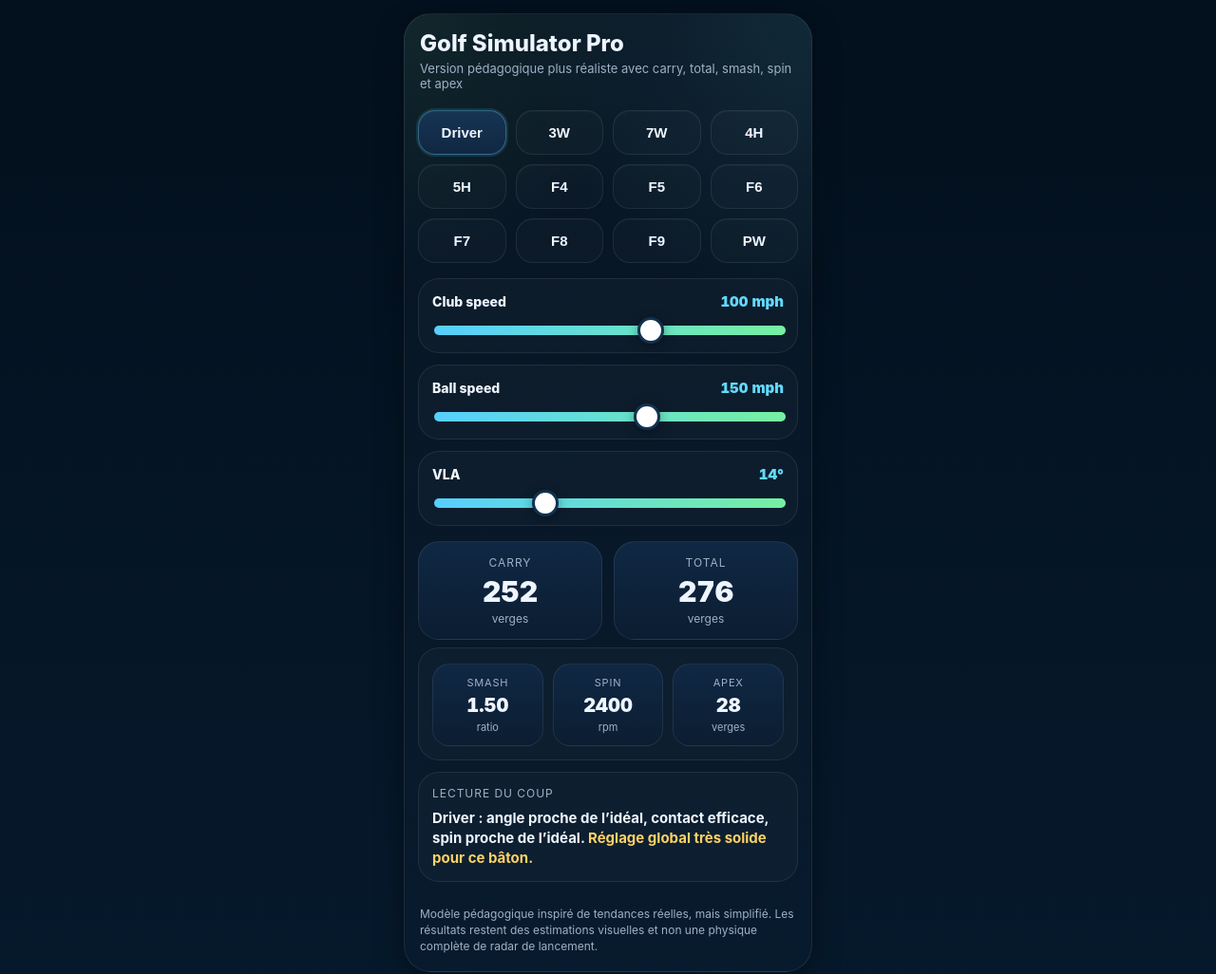
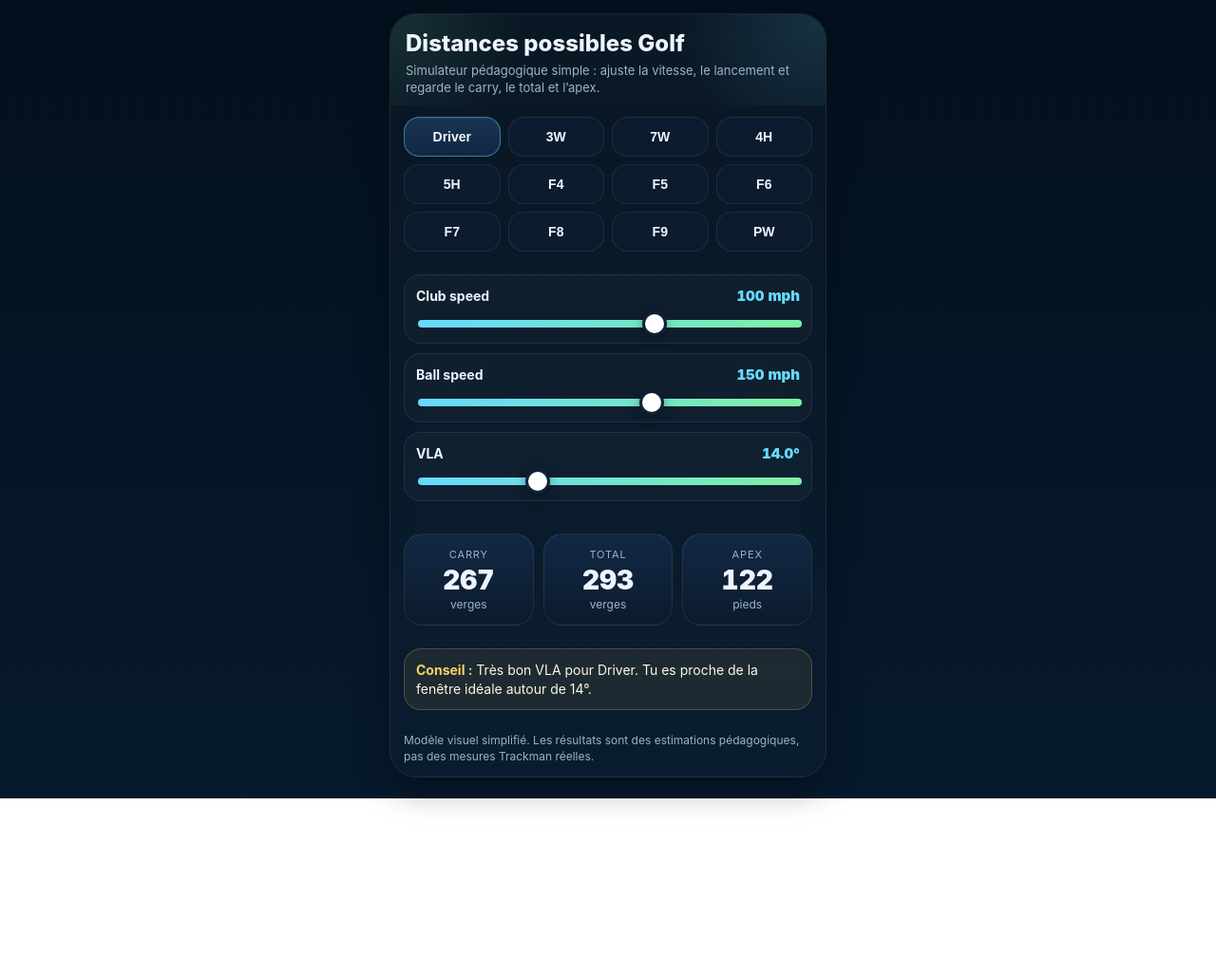
Before and after one commit to LDJ23/Distances-possibles-Golf, a plain HTML site: page index.html in a window 1280 px wide. Shown: the whole page at 95% size. After the commit the page ends 841 px from the top, so only its background shows below. Drawn offline with Linux system fonts and the light colour scheme.

Commit message:
Update golf simulator HTML structure and styles

```diff
--- a/index.html
+++ b/index.html
@@ -3,274 +3,245 @@
 <head>
   <meta charset="UTF-8" />
   <meta name="viewport" content="width=device-width, initial-scale=1, viewport-fit=cover" />
-  <title>Golf Simulator Pro</title>
+  <title>Distances possibles Golf</title>
   <style>
     :root{
       --bg1:#03101d;
-      --bg2:#06192c;
-      --card:#0b1d31;
-      --card2:#102844;
+      --bg2:#071a2d;
+      --card:#0c1b2d;
+      --card2:#112844;
       --line:rgba(255,255,255,.08);
       --text:#eef5ff;
-      --muted:#9db1c7;
-      --accent:#61dafb;
-      --accent2:#7cf29a;
+      --muted:#9cb3c9;
+      --accent:#66d9ff;
+      --accent2:#7ef0a3;
       --warn:#ffd166;
-      --shadow:0 10px 30px rgba(0,0,0,.35);
       --radius:22px;
+      --shadow:0 14px 34px rgba(0,0,0,.34);
     }
 
     *{box-sizing:border-box}
+
     html,body{
       margin:0;
       padding:0;
       background:linear-gradient(180deg,var(--bg1),var(--bg2));
       color:var(--text);
       font-family:-apple-system,BlinkMacSystemFont,"SF Pro Display","Segoe UI",Roboto,Helvetica,Arial,sans-serif;
-      -webkit-font-smoothing:antialiased;
+      min-height:100%;
     }
 
     body{
-      min-height:100vh;
       padding:14px 14px calc(22px + env(safe-area-inset-bottom));
     }
 
-    .wrap{
-      max-width:430px;
+    .app{
+      max-width:460px;
       margin:0 auto;
     }
 
     .panel{
-      background:
-        radial-gradient(circle at top right, rgba(97,218,251,.10), transparent 28%),
-        radial-gradient(circle at top left, rgba(124,242,154,.08), transparent 24%),
-        linear-gradient(180deg, rgba(255,255,255,.025), rgba(255,255,255,.01));
+      background:linear-gradient(180deg,rgba(255,255,255,.03),rgba(255,255,255,.015));
       border:1px solid var(--line);
       border-radius:28px;
       overflow:hidden;
       box-shadow:var(--shadow);
+      backdrop-filter:blur(10px);
     }
 
-    .top{
+    .header{
       padding:16px 16px 10px;
+      background:
+        radial-gradient(circle at top right, rgba(102,217,255,.15), transparent 34%),
+        radial-gradient(circle at top left, rgba(126,240,163,.12), transparent 30%);
     }
 
-    h1{
-      margin:0 0 4px;
+    .title{
+      margin:0;
       font-size:24px;
       font-weight:800;
     }
 
-    .subtitle{
-      margin:0;
+    .sub{
+      margin:6px 0 0;
       font-size:13px;
       color:var(--muted);
+      line-height:1.35;
+    }
+
+    .section{
+      padding:12px 14px;
     }
 
     .club-grid{
       display:grid;
       grid-template-columns:repeat(4,1fr);
-      gap:10px;
-      padding:10px 14px 8px;
+      gap:8px;
     }
 
     .club-btn{
-      appearance:none;
       border:none;
-      border-radius:18px;
-      padding:14px 8px;
-      background:rgba(255,255,255,.02);
+      border-radius:16px;
+      padding:12px 8px;
+      background:var(--card);
       color:var(--text);
       border:1px solid var(--line);
+      font-size:14px;
       font-weight:800;
-      font-size:15px;
-      box-shadow:inset 0 1px 0 rgba(255,255,255,.03);
+      cursor:pointer;
     }
 
     .club-btn.active{
-      background:linear-gradient(180deg,#173454,#102742);
-      border-color:rgba(97,218,251,.35);
-      outline:2px solid rgba(97,218,251,.12);
+      background:linear-gradient(180deg,#183452,#112844);
+      border-color:rgba(102,217,255,.45);
+      box-shadow:inset 0 1px 0 rgba(255,255,255,.05);
     }
 
-    .section{
-      padding:8px 14px 0;
-    }
-
-    .slider-card, .info-card, .status-card{
+    .card{
       background:rgba(255,255,255,.025);
       border:1px solid var(--line);
-      border-radius:22px;
-      padding:14px;
-      margin-bottom:12px;
+      border-radius:18px;
+      padding:12px;
+      margin-bottom:10px;
     }
 
     .row{
       display:flex;
+      align-items:center;
       justify-content:space-between;
-      align-items:center;
-      gap:10px;
-      margin-bottom:10px;
+      gap:8px;
+      margin-bottom:8px;
     }
 
     .label{
       font-size:14px;
-      font-weight:800;
+      font-weight:700;
     }
 
     .value{
       font-size:15px;
       font-weight:900;
       color:var(--accent);
-      min-width:80px;
+      font-variant-numeric:tabular-nums;
       text-align:right;
-      font-variant-numeric:tabular-nums;
+      min-width:88px;
     }
 
     input[type="range"]{
       width:100%;
       appearance:none;
       -webkit-appearance:none;
-      height:10px;
+      height:8px;
       border-radius:999px;
-      background:linear-gradient(90deg,#56cfff,#76f0a1);
+      background:linear-gradient(90deg,var(--accent),var(--accent2));
       outline:none;
     }
 
     input[type="range"]::-webkit-slider-thumb{
       -webkit-appearance:none;
       appearance:none;
-      width:28px;
-      height:28px;
+      width:26px;
+      height:26px;
       border-radius:50%;
       background:#fff;
-      border:3px solid #113150;
+      border:3px solid #0d2238;
       box-shadow:0 2px 12px rgba(0,0,0,.35);
+      cursor:pointer;
     }
 
     input[type="range"]::-moz-range-thumb{
-      width:28px;
-      height:28px;
+      width:26px;
+      height:26px;
       border-radius:50%;
       background:#fff;
-      border:3px solid #113150;
+      border:3px solid #0d2238;
+      box-shadow:0 2px 12px rgba(0,0,0,.35);
+      cursor:pointer;
     }
 
     .metrics{
       display:grid;
-      grid-template-columns:1fr 1fr;
-      gap:12px;
-      padding:4px 14px 0;
+      grid-template-columns:repeat(3,1fr);
+      gap:10px;
     }
 
     .metric{
       background:linear-gradient(180deg,var(--card2),var(--card));
       border:1px solid var(--line);
-      border-radius:22px;
-      padding:14px 12px;
+      border-radius:20px;
+      padding:14px 10px;
       text-align:center;
     }
 
-    .metric .k{
+    .metric-k{
+      font-size:11px;
       color:var(--muted);
-      font-size:12px;
+      text-transform:uppercase;
       letter-spacing:.08em;
-      text-transform:uppercase;
-      margin-bottom:8px;
+      margin-bottom:6px;
     }
 
-    .metric .v{
-      font-size:30px;
+    .metric-v{
+      font-size:28px;
       font-weight:900;
       line-height:1;
       font-variant-numeric:tabular-nums;
     }
 
-    .metric .u{
-      margin-top:6px;
+    .metric-u{
       font-size:12px;
       color:var(--muted);
+      margin-top:4px;
     }
 
-    .mini-grid{
-      display:grid;
-      grid-template-columns:1fr 1fr 1fr;
-      gap:10px;
-      margin-top:2px;
+    .tip{
+      background:rgba(255,209,102,.08);
+      border:1px solid rgba(255,209,102,.22);
+      color:#fff7df;
+      border-radius:18px;
+      padding:12px;
+      line-height:1.4;
+      font-size:14px;
     }
 
-    .mini{
-      background:linear-gradient(180deg,var(--card2),var(--card));
-      border:1px solid var(--line);
-      border-radius:18px;
-      padding:12px 8px;
-      text-align:center;
-    }
-
-    .mini .k{
-      color:var(--muted);
-      font-size:11px;
-      text-transform:uppercase;
-      letter-spacing:.07em;
-      margin-bottom:5px;
-    }
-
-    .mini .v{
-      font-size:20px;
-      font-weight:900;
-      font-variant-numeric:tabular-nums;
-    }
-
-    .mini .u{
-      margin-top:4px;
-      color:var(--muted);
-      font-size:11px;
-    }
-
-    .status-title{
-      font-size:12px;
-      color:var(--muted);
-      text-transform:uppercase;
-      letter-spacing:.08em;
-      margin-bottom:8px;
-    }
-
-    .status-text{
-      font-size:15px;
-      line-height:1.4;
-      font-weight:700;
-    }
-
-    .hint{
+    .tip strong{
       color:var(--warn);
     }
 
-    .footer-note{
-      padding:14px 16px 18px;
+    .small{
       color:var(--muted);
       font-size:12px;
       line-height:1.4;
     }
 
+    .divider{
+      height:1px;
+      background:var(--line);
+      margin:6px 0 0;
+    }
+
     @media (max-width:390px){
       .club-grid{grid-template-columns:repeat(3,1fr)}
-      .metric .v{font-size:26px}
-      .mini .v{font-size:18px}
+      .metrics{grid-template-columns:1fr}
     }
   </style>
 </head>
 <body>
-  <div class="wrap">
+  <div class="app">
     <div class="panel">
-      <div class="top">
-        <h1>Golf Simulator Pro</h1>
-        <p class="subtitle">Version pédagogique plus réaliste avec carry, total, smash, spin et apex</p>
+      <div class="header">
+        <h1 class="title">Distances possibles Golf</h1>
+        <p class="sub">
+          Simulateur pédagogique simple : ajuste la vitesse, le lancement et regarde le carry, le total et l’apex.
+        </p>
       </div>
 
+      <div class="section">
         <div class="club-grid" id="clubGrid"></div>
+      </div>
 
       <div class="section">
-        <div class="slider-card">
+        <div class="card">
           <div class="row">
             <div class="label">Club speed</div>
             <div class="value" id="clubSpeedValue">100 mph</div>
@@ -278,7 +249,7 @@
           <input id="clubSpeed" type="range" min="50" max="130" step="1" value="100" />
         </div>
 
-        <div class="slider-card">
+        <div class="card">
           <div class="row">
             <div class="label">Ball speed</div>
             <div class="value" id="ballSpeedValue">150 mph</div>
@@ -286,75 +257,63 @@
           <input id="ballSpeed" type="range" min="70" max="200" step="1" value="150" />
         </div>
 
-        <div class="slider-card">
+        <div class="card">
           <div class="row">
             <div class="label">VLA</div>
-            <div class="value" id="vlaValue">14°</div>
+            <div class="value" id="vlaValue">14.0°</div>
           </div>
           <input id="vla" type="range" min="5" max="35" step="0.5" value="14" />
         </div>
       </div>
 
+      <div class="section">
         <div class="metrics">
           <div class="metric">
-          <div class="k">Carry</div>
-          <div class="v" id="carryValue">0</div>
-          <div class="u">verges</div>
+            <div class="metric-k">Carry</div>
+            <div class="metric-v" id="carryValue">0</div>
+            <div class="metric-u">verges</div>
           </div>
           <div class="metric">
-          <div class="k">Total</div>
-          <div class="v" id="totalValue">0</div>
-          <div class="u">verges</div>
+            <div class="metric-k">Total</div>
+            <div class="metric-v" id="totalValue">0</div>
+            <div class="metric-u">verges</div>
+          </div>
+          <div class="metric">
+            <div class="metric-k">Apex</div>
+            <div class="metric-v" id="apexValue">0</div>
+            <div class="metric-u">pieds</div>
+          </div>
         </div>
       </div>
 
       <div class="section">
-        <div class="info-card">
-          <div class="mini-grid">
-            <div class="mini">
-              <div class="k">Smash</div>
-              <div class="v" id="smashValue">1.50</div>
-              <div class="u">ratio</div>
-            </div>
-            <div class="mini">
-              <div class="k">Spin</div>
-              <div class="v" id="spinValue">2500</div>
-              <div class="u">rpm</div>
-            </div>
-            <div class="mini">
-              <div class="k">Apex</div>
-              <div class="v" id="apexValue">30</div>
-              <div class="u">verges</div>
-            </div>
+        <div class="tip" id="tipBox">
+          <strong>Conseil :</strong> Ajuste le VLA pour te rapprocher d’une fenêtre de vol réaliste pour le bâton choisi.
         </div>
       </div>
 
-        <div class="status-card">
-          <div class="status-title">Lecture du coup</div>
-          <div class="status-text" id="statusText">Chargement…</div>
+      <div class="section">
+        <div class="small">
+          Modèle visuel simplifié. Les résultats sont des estimations pédagogiques, pas des mesures Trackman réelles.
         </div>
-      </div>
-
-      <div class="footer-note">
-        Modèle pédagogique inspiré de tendances réelles, mais simplifié. Les résultats restent des estimations visuelles et non une physique complète de radar de lancement.
       </div>
     </div>
   </div>
 
   <script>
     const clubs = [
-      { key:"driver", label:"Driver", idealLaunch:14, idealSpin:2400, smashMax:1.50, carryFactor:1.68, rollBase:24, apexBase:28 },
-      { key:"3w", label:"3W", idealLaunch:13, idealSpin:3200, smashMax:1.47, carryFactor:1.56, rollBase:16, apexBase:26 },
-      { key:"7w", label:"7W", idealLaunch:16, idealSpin:4200, smashMax:1.44, carryFactor:1.47, rollBase:10, apexBase:30 },
-      { key:"4h", label:"4H", idealLaunch:15, idealSpin:4000, smashMax:1.42, carryFactor:1.43, rollBase:9, apexBase:29 },
-      { key:"5h", label:"5H", idealLaunch:16, idealSpin:4400, smashMax:1.40, carryFactor:1.38, rollBase:8, apexBase:30 },
-      { key:"4i", label:"F4", idealLaunch:12, idealSpin:4200, smashMax:1.38, carryFactor:1.34, rollBase:7, apexBase:27 },
-      { key:"5i", label:"F5", idealLaunch:14, idealSpin:5000, smashMax:1.35, carryFactor:1.28, rollBase:6, apexBase:29 },
-      { key:"6i", label:"F6", idealLaunch:15, idealSpin:5800, smashMax:1.33, carryFactor:1.22, rollBase:5, apexBase:30 },
-      { key:"7i", label:"F7", idealLaunch:17, idealSpin:6700, smashMax:1.30, carryFactor:1.16, rollBase:4, apexBase:31 },
-      { key:"8i", label:"F8", idealLaunch:19, idealSpin:7600, smashMax:1.26, carryFactor:1.08, rollBase:3, apexBase:32 },
-      { key:"9i", label:"F9", idealLaunch:21, idealSpin:8600, smashMax:1.22, carryFactor:1.00, rollBase:2, apexBase:33 },
-      { key:"pw", label:"PW", idealLaunch:24, idealSpin:9600, smashMax:1.18, carryFactor:0.90, rollBase:1, apexBase:34 }
+      { key:"driver", label:"Driver", smash:1.50, idealLaunch:14, rollBase:26, carryFactor:1.78, apexBase:85 },
+      { key:"3w",     label:"3W",     smash:1.47, idealLaunch:13, rollBase:18, carryFactor:1.67, apexBase:78 },
+      { key:"7w",     label:"7W",     smash:1.44, idealLaunch:16, rollBase:12, carryFactor:1.53, apexBase:92 },
+      { key:"4h",     label:"4H",     smash:1.42, idealLaunch:15, rollBase:10, carryFactor:1.48, apexBase:82 },
+      { key:"5h",     label:"5H",     smash:1.40, idealLaunch:16, rollBase:8,  carryFactor:1.44, apexBase:86 },
+      { key:"4i",     label:"F4",     smash:1.38, idealLaunch:12, rollBase:7,  carryFactor:1.39, apexBase:72 },
+      { key:"5i",     label:"F5",     smash:1.35, idealLaunch:14, rollBase:6,  carryFactor:1.33, apexBase:78 },
+      { key:"6i",     label:"F6",     smash:1.33, idealLaunch:15, rollBase:5,  carryFactor:1.27, apexBase:84 },
+      { key:"7i",     label:"F7",     smash:1.30, idealLaunch:17, rollBase:4,  carryFactor:1.20, apexBase:90 },
+      { key:"8i",     label:"F8",     smash:1.26, idealLaunch:19, rollBase:3,  carryFactor:1.10, apexBase:96 },
+      { key:"9i",     label:"F9",     smash:1.22, idealLaunch:21, rollBase:2,  carryFactor:1.00, apexBase:102 },
+      { key:"pw",     label:"PW",     smash:1.18, idealLaunch:24, rollBase:1,  carryFactor:0.90, apexBase:110 }
     ];
 
     const clubGrid = document.getElementById("clubGrid");
@@ -368,16 +327,14 @@
 
     const carryValue = document.getElementById("carryValue");
     const totalValue = document.getElementById("totalValue");
-    const smashValue = document.getElementById("smashValue");
-    const spinValue = document.getElementById("spinValue");
     const apexValue = document.getElementById("apexValue");
-    const statusText = document.getElementById("statusText");
+    const tipBox = document.getElementById("tipBox");
 
     let selectedClub = clubs[0];
 
-    function renderClubs(){
+    function renderClubs() {
       clubGrid.innerHTML = "";
-      clubs.forEach(club => {
+      clubs.forEach((club) => {
         const btn = document.createElement("button");
         btn.className = "club-btn" + (club.key === selectedClub.key ? " active" : "");
         btn.textContent = club.label;
@@ -391,116 +348,64 @@
       });
     }
 
-    function autoBallSpeed(){
+    function autoBallSpeed() {
       const cs = Number(clubSpeed.value);
-      const suggested = Math.round(cs * selectedClub.smashMax);
+      const suggested = Math.round(cs * selectedClub.smash);
       ballSpeed.value = suggested;
     }
 
-    function clamp(val, min, max){
-      return Math.max(min, Math.min(max, val));
-    }
-
-    function computeShot(){
-      const cs = Number(clubSpeed.value);
+    function computeResults() {
       const bs = Number(ballSpeed.value);
       const launch = Number(vla.value);
 
-      const smash = bs / cs;
-      const smashPenalty = Math.abs(smash - selectedClub.smashMax) * 42;
-      const launchPenalty = Math.abs(launch - selectedClub.idealLaunch) * 3.2;
+      const launchGap = Math.abs(launch - selectedClub.idealLaunch);
 
-      const spinFromLaunch = (launch - selectedClub.idealLaunch) * 180;
-      const spinFromStrike = (selectedClub.smashMax - smash) * 2600;
-      const estSpin = Math.round(
-        clamp(
-          selectedClub.idealSpin + spinFromLaunch + spinFromStrike,
-          selectedClub.idealSpin * 0.65,
-          selectedClub.idealSpin * 1.45
-        )
-      );
+      const carryPenalty = launchGap * 1.7;
+      const carry = Math.max(20, Math.round((bs * selectedClub.carryFactor) - carryPenalty));
 
-      const spinPenalty = Math.abs(estSpin - selectedClub.idealSpin) / 260;
-      const rawCarry = (bs * selectedClub.carryFactor) - launchPenalty - smashPenalty - spinPenalty;
+      let rollAdjust = 0;
+      if (launch < selectedClub.idealLaunch - 2) rollAdjust += 4;
+      if (launch > selectedClub.idealLaunch + 2) rollAdjust -= 3;
 
-      const carry = Math.round(clamp(rawCarry, 20, 380));
+      const total = Math.max(carry, Math.round(carry + selectedClub.rollBase + rollAdjust));
 
-      let roll = selectedClub.rollBase;
-      roll += Math.max(0, (selectedClub.idealSpin - estSpin) / 700);
-      roll -= Math.max(0, (estSpin - selectedClub.idealSpin) / 1200);
-      roll -= Math.max(0, (launch - selectedClub.idealLaunch) / 2.5);
-      roll = clamp(roll, 0, 40);
+      const apexFromLaunch = launch * 4.2;
+      const apexFromBallSpeed = bs * 0.22;
+      const apexPenalty = launchGap * 2.2;
+      const apex = Math.max(18, Math.round(selectedClub.apexBase + apexFromLaunch + apexFromBallSpeed - apexPenalty - 55));
 
-      const total = Math.round(carry + roll);
-
-      let apex = selectedClub.apexBase + ((launch - selectedClub.idealLaunch) * 1.8) + ((estSpin - selectedClub.idealSpin) / 700);
-      apex = Math.round(clamp(apex, 8, 60));
-
-      return {
-        carry,
-        total,
-        smash,
-        spin: estSpin,
-        apex,
-        launchDiff: launch - selectedClub.idealLaunch,
-        smashDiff: smash - selectedClub.smashMax,
-        spinDiff: estSpin - selectedClub.idealSpin
-      };
+      return { carry, total, apex, launchGap };
     }
 
-    function buildStatus(result){
-      const launchTxt =
-        result.launchDiff < -1.5 ? "angle un peu bas" :
-        result.launchDiff > 1.5 ? "angle un peu haut" :
-        "angle proche de l’idéal";
+    function buildTip(result) {
+      const launch = Number(vla.value);
+      const ideal = selectedClub.idealLaunch;
+      const gap = launch - ideal;
 
-      const smashTxt =
-        result.smashDiff < -0.05 ? "contact moins efficace" :
-        result.smashDiff > 0.02 ? "smash très fort" :
-        "contact efficace";
+      let message = "";
 
-      const spinTxt =
-        result.spinDiff < -700 ? "spin bas" :
-        result.spinDiff > 700 ? "spin élevé" :
-        "spin proche de l’idéal";
-
-      let hint = "";
-      if (result.launchDiff < -1.5) {
-        hint = `Essaie de monter ton VLA vers ${selectedClub.idealLaunch}° pour maximiser le carry.`;
-      } else if (result.launchDiff > 1.5) {
-        hint = `Ton VLA est un peu haut. Redescendre vers ${selectedClub.idealLaunch}° pourrait aider.`;
-      } else if (result.smashDiff < -0.05) {
-        hint = "Le gain le plus facile viendrait d’un meilleur centrage de balle.";
-      } else if (result.spinDiff > 700) {
-        hint = "Le spin semble élevé : trajectoire plus haute, moins de roule.";
-      } else if (result.spinDiff < -700) {
-        hint = "Le spin semble bas : plus de roule, mais parfois moins de contrôle.";
+      if (Math.abs(gap) <= 1) {
+        message = `Très bon VLA pour ${selectedClub.label}. Tu es proche de la fenêtre idéale autour de ${ideal}°.`;
+      } else if (gap < -1) {
+        message = `Lancement un peu bas pour ${selectedClub.label}. Essaie de monter vers ${ideal}° pour gagner en hauteur et en arrêt de balle.`;
       } else {
-        hint = "Réglage global très solide pour ce bâton.";
+        message = `Lancement un peu haut pour ${selectedClub.label}. Essaie de te rapprocher de ${ideal}° pour un vol plus pénétrant.`;
       }
 
-      return `
-        ${selectedClub.label} : ${launchTxt}, ${smashTxt}, ${spinTxt}.
-        <span class="hint">${hint}</span>
-      `;
+      return `<strong>Conseil :</strong> ${message}`;
     }
 
-    function updateDisplay(){
-      const cs = Number(clubSpeed.value);
-      const bs = Number(ballSpeed.value);
-      const launch = Number(vla.value);
-      const result = computeShot();
+    function updateDisplay() {
+      clubSpeedValue.textContent = `${Number(clubSpeed.value)} mph`;
+      ballSpeedValue.textContent = `${Number(ballSpeed.value)} mph`;
+      vlaValue.textContent = `${Number(vla.value).toFixed(1)}°`;
 
-      clubSpeedValue.textContent = `${cs} mph`;
-      ballSpeedValue.textContent = `${bs} mph`;
-      vlaValue.textContent = `${launch}°`;
+      const result = computeResults();
 
       carryValue.textContent = result.carry;
       totalValue.textContent = result.total;
-      smashValue.textContent = result.smash.toFixed(2);
-      spinValue.textContent = result.spin;
       apexValue.textContent = result.apex;
-      statusText.innerHTML = buildStatus(result);
+      tipBox.innerHTML = buildTip(result);
     }
 
     clubSpeed.addEventListener("input", () => {
```
Lines whose indentation alone changed are shown as unchanged.
